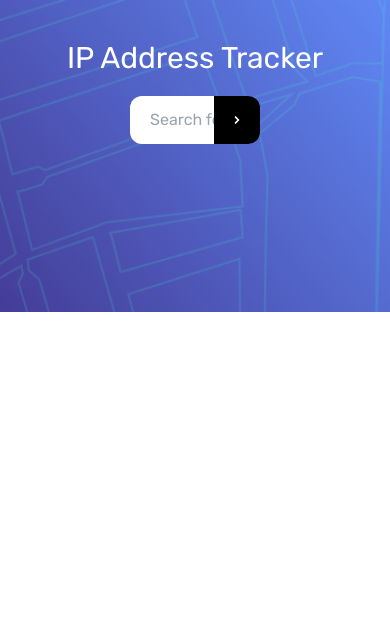
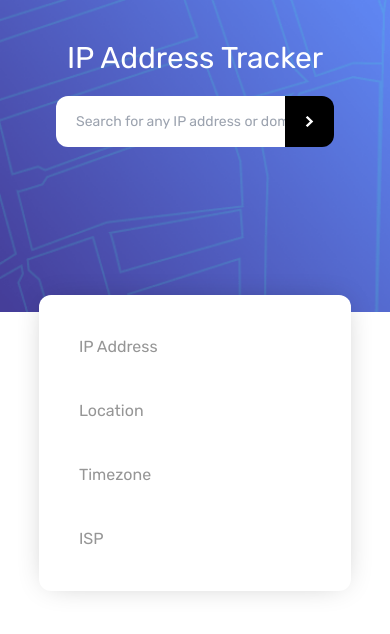
Before and after one commit to Justcallmesu/IP_Tracker, a React (Vite) app: page / in a window 390 px wide. Shown: the top 634 px of the page. Built offline with nearby package versions, Linux system fonts and the light colour scheme.

Commit message:
create: Created Card to Display IP Information && feat: Added Responsiveness to the website

```diff
--- a/src/App.tsx
+++ b/src/App.tsx
@@ -27,6 +27,7 @@ export function useUpdateIsErrorContext() {
 // Components
 import { Hero } from "./components/Layout/Hero";
 import { IPData } from "./interface/IPData.interface";
+import { Card } from "./components/Base/Card/Card";
 
 export function App() {
 	// Axios
@@ -69,8 +70,9 @@ export function App() {
 	return (
 		<GetDataContext.Provider value={IPAddress}>
 			<UpdateDataContext.Provider value={UpdataData}>
-				<div className="h-screen flex flex-col">
+				<div className="h-screen flex flex-col items-center">
 					<Hero />
+					<Card APIData={APIData} />
 				</div>
 			</UpdateDataContext.Provider>
 		</GetDataContext.Provider>
--- /dev/null
+++ b/src/components/Base/Card/Card.tsx
@@ -0,0 +1,31 @@
+import { useEffect } from "react";
+import { IPData } from "src/interface/IPData.interface";
+
+export function Card({ APIData }: { APIData: IPData }) {
+	const { ip, isp, location } = APIData;
+
+	return (
+		<main className="w-4/5 lg:h-42 bg-white shadow-[0_0_30px_-10px_rgba(0,0,0,0.3)] rounded-xl flex flex-col lg:flex-row justify-stretch gap-10 absolute top-[35%] text-[#969696] py-10 px-10">
+			<section>
+				<h3>IP Address</h3>
+				<h1 className="Information-display">{ip ? ip : ""}</h1>
+			</section>
+			<section>
+				<h3>Location</h3>
+				<h1 className="Information-display">
+					{location?.city ? `${location?.city}, ${location?.region}` : ""}
+				</h1>
+			</section>
+			<section>
+				<h3>Timezone</h3>
+				<h1 className="Information-display">
+					{location?.timezone ? `UTC-${location?.timezone}` : ""}
+				</h1>
+			</section>
+			<section>
+				<h3>ISP</h3>
+				<h1 className="Information-display">{isp ? isp : ""}</h1>
+			</section>
+		</main>
+	);
+}
--- a/src/components/Base/InputField/InputField.tsx
+++ b/src/components/Base/InputField/InputField.tsx
@@ -25,13 +25,13 @@ export function InputField() {
 
 	return (
 		<div className="w-full flex justify-center">
-			<div className="w-2/6 flex justify-center rounded-xl overflow-hidden">
+			<div className="w-full mx-14 lg:mx-0 lg:w-2/6 flex justify-center rounded-xl overflow-hidden">
 				<input
 					type="text"
 					value={input}
 					onChange={handleInputOnChange}
 					placeholder="Search for any IP address or domain"
-					className="w-full pl-5"
+					className="w-full pl-5 text-sm lg:text-[18px]"
 				/>
 				<button
 					className="bg-black p-5 outline-none border-none"
--- a/src/components/Layout/Hero.tsx
+++ b/src/components/Layout/Hero.tsx
@@ -19,7 +19,7 @@ export function Hero() {
 	}
 
 	return (
-		<>
+		<div className="w-full">
 			<img
 				src={GetImageResource()}
 				alt="Pattern"
@@ -29,6 +29,6 @@ export function Hero() {
 				<h1 className="text-white text-3xl font-[400]">IP Address Tracker</h1>
 				<InputField />
 			</div>
-		</>
+		</div>
 	);
 }
--- a/src/index.css
+++ b/src/index.css
@@ -16,4 +16,7 @@
 }
 
 @layer utilities {
+	.Information-display {
+		@apply text-black font-[700] text-lg lg:text-2xl;
+	}
 }
```
